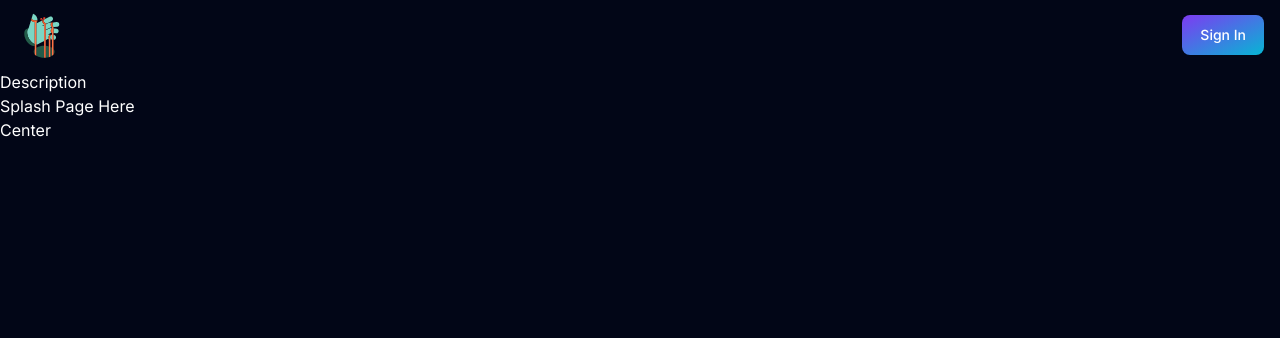
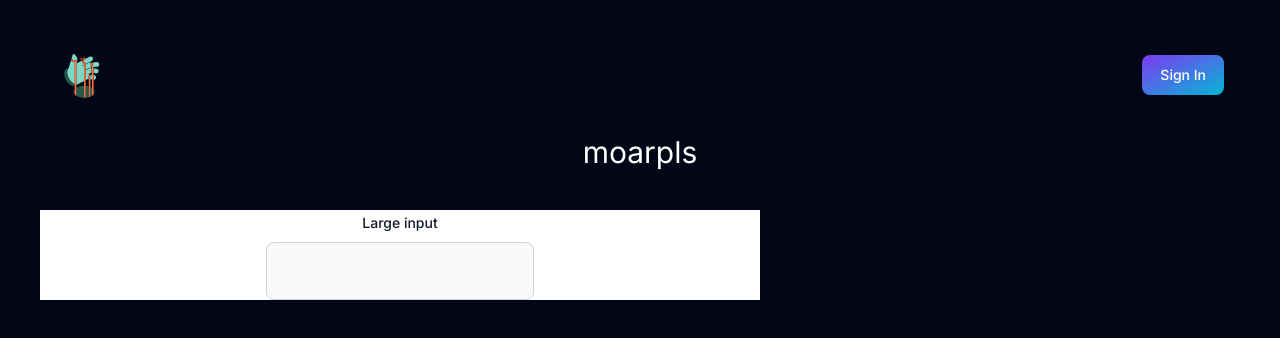
Before and after one commit to garysbot/moarpls, a Next.js app: page / in a window 1280 px wide. Shown: the top 338 px of the page. Built offline with nearby package versions, Linux system fonts and the light colour scheme; no server answers.

Commit message:
add form fields

```diff
--- a/src/app/layout.js
+++ b/src/app/layout.js
@@ -16,11 +16,10 @@ export default async function RootLayout({ children }) {
 
   return (
     <html lang="en">
-      <body className={`${inter.className} bg-slate-950 text-white`}>
+      <body className={`${inter.className} bg-slate-950 text-white font-mono m-10`}>
         <SessionProvider session={session}>
           {children}
         </SessionProvider>
-        {/* <script src=""></script> */}
       </body>
     </html>
   );
--- a/src/app/page.js
+++ b/src/app/page.js
@@ -9,16 +9,7 @@ export default function Home() {
     <>
       <NavMenu />
       <main>
-
-        <div>
-          <h1>Description</h1>
-          <Splash/>
-        </div>
-
-        <div>
-          <h1>Center</h1>
-        </div>
-
+        <Splash/>
       </main>
     </>
 
--- a/src/app/splash/page.js
+++ b/src/app/splash/page.js
@@ -1,9 +1,29 @@
-import "../globals.css";
+import {
+  Button,
+  Checkbox,
+  FileInput,
+  Label,
+  Radio,
+  RangeSlider,
+  Select,
+  Textarea,
+  TextInput,
+  ToggleSwitch,
+} from 'flowbite-react';
 
 export default function Splash() {
   return (
     <>
-      Splash Page Here
+      <div className="flex justify-center items-center mt-6">
+        <h1 className="text-3xl">moarpls</h1>
+      </div>
+
+      <div className="flex justify-center items-center w-3/5 bg-white mt-10 flex-col">
+        <div className="mb-2 block">
+          <Label htmlFor="large" value="Large input" />
+        </div>
+        <TextInput id="large" type="text" sizing="lg" />
+      </div>
     </>
   )
 }
```
Also changed, not shown: src/app/components/NavMenu.js (+1 -1 lines), src/app/globals.css (line endings or trailing spaces), 1 other file (tests, documents, lock files or other folders).
